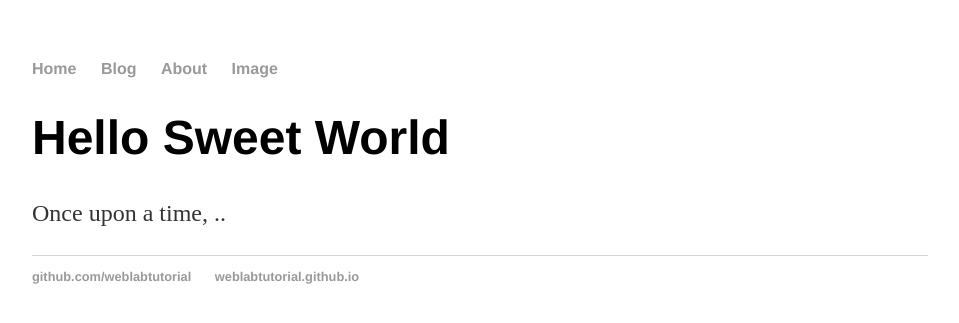
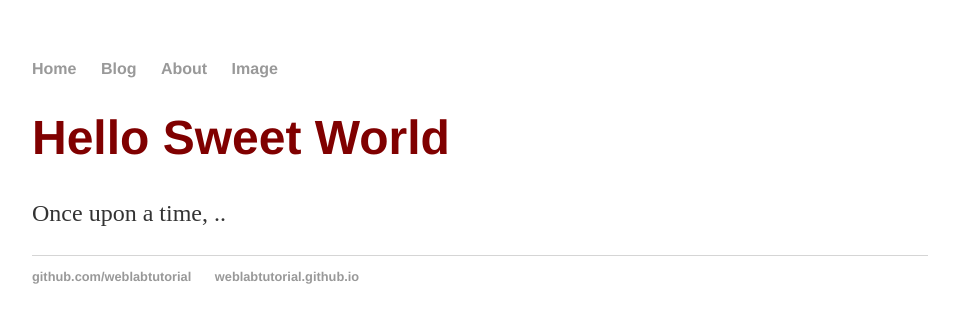
Before and after one commit to Kanaga2004/Kanaga2004.github.io, a Jekyll site: the page built from index.html, in a window 1280 px wide. Shown: the top 323 px of the page, without its empty margins (160-1119 px from the left). Built offline with Jekyll 4.4.1, drawn with Linux system fonts in a browser that asks for light colours.

Commit message:
Update main.css

```diff
--- a/css/main.css
+++ b/css/main.css
@@ -6,7 +6,7 @@ body {
 h1 {
  font-size: 3em;
  font-family:'Helvetica', 'Arial', 'Sans-Serif';
- colour:#800000;
+ color: #800000;
 }
 p {
  font-size: 1.5em;
```
